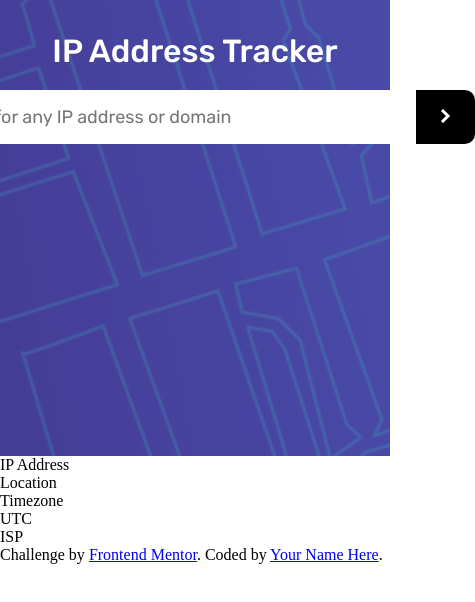
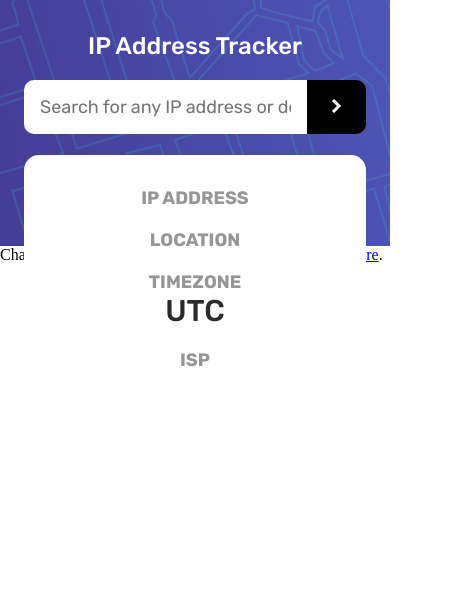
Before and after one commit to Nexxxit/ipTrackerJS, a website built with Parcel: page index.html in a window 390 px wide. Shown: the whole page, 475 px wide, since content can reach past the window. Built offline with nearby package versions, Linux system fonts and the light colour scheme.

Commit message:
feat: add mobile adaptation styles

```diff
--- a/index.html
+++ b/index.html
@@ -35,26 +35,29 @@
           <img src="./images/icon-arrow.svg" />
         </button>
       </div>
-    </header>
 
-    <section class="info">
+      <section class="info">
       <div class="info__block">
-        <div class="info__block-subtitle">IP Address</div>
-        <div class="info__block-title" id="ip"></div>
+        <div class="info__block-subtitle rubik-700">IP ADDRESS</div>
+        <div class="info__block-title rubik-500" id="ip"></div>
       </div>
+      <hr class="line"/>
       <div class="info__block">
-        <div class="info__block-subtitle">Location</div>
-        <div class="info__block-title" id="location"></div>
+        <div class="info__block-subtitle rubik-700">LOCATION</div>
+        <div class="info__block-title rubik-500" id="location"></div>
       </div>
+      <hr class="line"/>
       <div class="info__block">
-        <div class="info__block-subtitle">Timezone</div>
-        <div class="info__block-title">UTC<span id="timezone"></span></div>
+        <div class="info__block-subtitle rubik-700">TIMEZONE</div>
+        <div class="info__block-title rubik-500">UTC<span id="timezone"></span></div>
       </div>
+      <hr class="line"/>
       <div class="info__block">
-        <div class="info__block-subtitle">ISP</div>
-        <div class="info__block-title" id="isp"></div>
+        <div class="info__block-subtitle rubik-700">ISP</div>
+        <div class="info__block-title rubik-500" id="isp"></div>
       </div>
     </section>
+    </header>
 
     <div class="attribution">
       Challenge by
--- a/src/style.css
+++ b/src/style.css
@@ -3,18 +3,11 @@
   box-sizing: border-box;
 }
 
-
-@media (min-width: 1440px) {
-
-}
-
-@media (min-width: 375px) {
-
-}
-
 .title {
   color: white;
   font-weight: 500;
+  text-align: center;
+  font-size: 24px;
 }
 
 .finder {
@@ -23,7 +16,7 @@
   justify-content: center;
   align-items: center;
   gap: 20px;
-  padding: 2rem 1.5rem 17.5rem;
+  padding: 2rem 1.5rem 5rem;
   background: url(/images/pattern-bg-desktop.png);
   background-size: cover;
   position: relative;
@@ -33,19 +26,19 @@
   display: flex;
   justify-content: center;
   margin-bottom: 2rem;
+  width: 100%;
 }
 
 .search-bar__input {
   width: 100%;
-  min-width: 500px;
+  max-width: 500px;
   font-size: 18px;
   padding: 1rem;
   border-radius: 10px 0 0 10px;
   border: none;
   cursor: pointer;
   color: hsl(0, 0%, 17%);
-  outline:none;
-
+  outline: none;
 }
 
 .search-bar__btn {
@@ -56,11 +49,65 @@
   border-radius: 0 10px 10px 0;
   color: white;
   cursor: pointer;
-  position: relative;
 }
 
 .search-bar__btn:hover {
- background-color: rgb(77, 77, 77);
+  background-color: rgb(77, 77, 77);
+}
+
+.info {
+  display: flex;
+  width: calc(100% - 3rem);
+  flex-direction: column;
+  gap: 20px;
+  border: none;
+  outline: none;
+  background-color: white;
+  border-radius: 15px;
+  padding: 2rem;
+  position: absolute;
+  z-index: 10000;
+  top: 50%;
+  margin-top: 2rem;
+}
+
+.info__block {
+  display: flex;
+  flex-direction: column;
+  flex: 1;
+  flex-basis: 25%;
+  flex-shrink: 1;
+  align-items: center;
+  justify-content: center;
+}
+
+.info__block-subtitle {
+  color: hsl(0, 0%, 59%);
+  font-size: 18px;
+}
+
+.info__block-title {
+  color: hsl(0, 0%, 17%);
+  font-size: 30px;
+}
+
+.line {
+  display: none;
+}
+
+@media (min-width: 768px) {
+  .info {
+    flex-direction: row;
+    max-width: 1000px;
+  }
+
+  .line {
+    display: block;
+  }
+}
+
+@media (min-width: 1440px) {
+
 }
 
 .rubik-400 {
```
